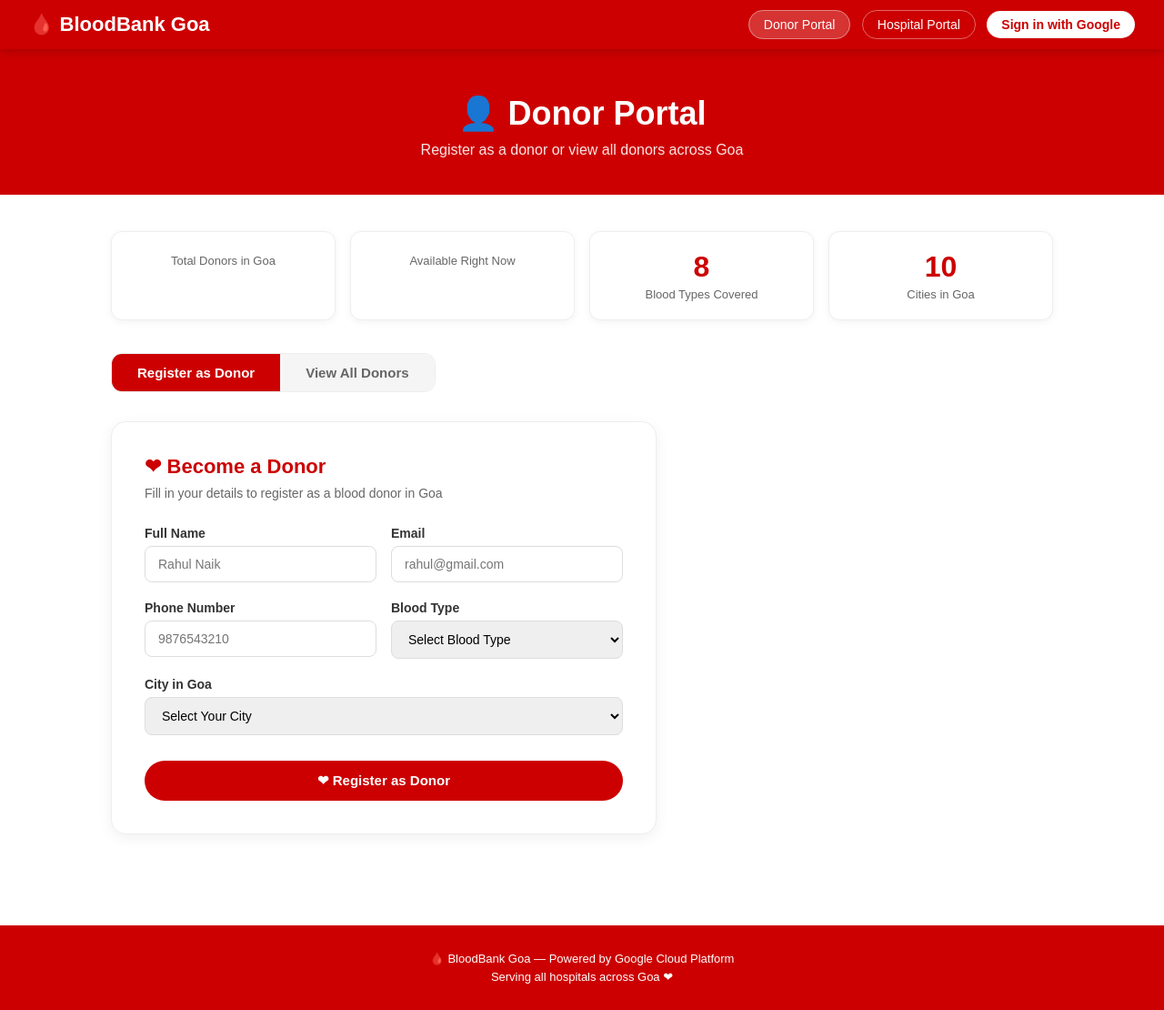
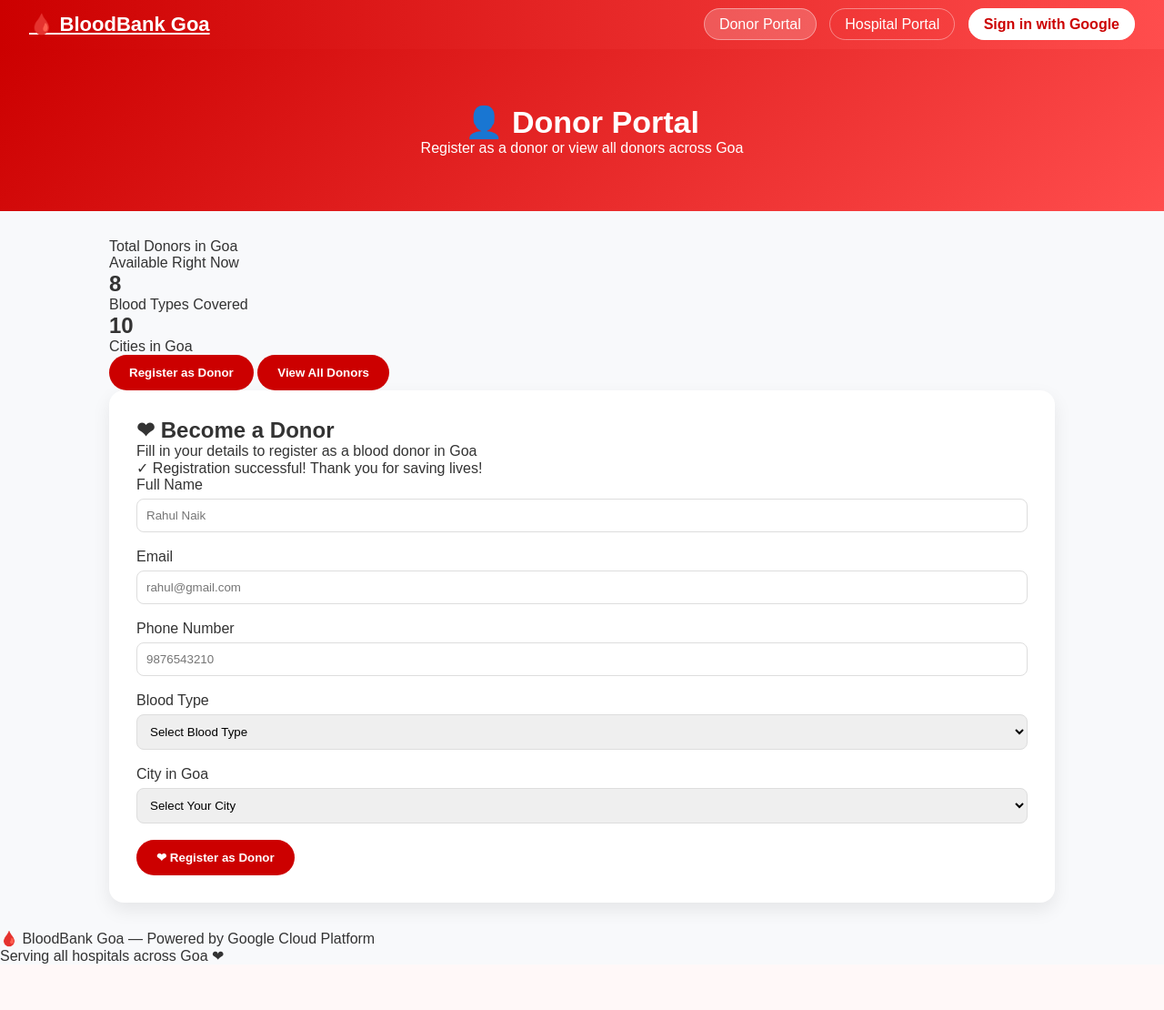
Before and after one commit to xxgitvc/bloodbank-project, a Flask app: page /donor in a window 1280 px wide. Shown: the whole page at 91% size. After the commit the page ends 1059 px from the top, so only its background shows below. Run offline with Flask 3, Linux system fonts and the light colour scheme; data that the repository does not hold is empty.

Commit message:
Refactor styles for donor portal layout and design
Updated styles for the donor portal, including navbar, header, and form elements. Enhanced layout and visual appearance with new CSS properties.

```diff
--- a/templates/donor.html
+++ b/templates/donor.html
@@ -5,47 +5,145 @@
 <meta name="viewport" content="width=device-width, initial-scale=1.0">
 <title>Donor Portal - BloodBank Goa</title>
 <style>
-*{margin:0;padding:0;box-sizing:border-box;font-family:Arial,sans-serif}
-nav{background:#CC0000;padding:14px 32px;display:flex;justify-content:space-between;align-items:center;position:sticky;top:0;z-index:100;box-shadow:0 2px 10px rgba(0,0,0,0.2)}
-.logo{color:#fff;font-size:22px;font-weight:bold;text-decoration:none}
-.nav-links a{color:#fff;text-decoration:none;font-size:14px;padding:7px 16px;border-radius:20px;border:1px solid rgba(255,255,255,0.4);margin-left:8px}
-.nav-links a:hover{background:rgba(255,255,255,0.15)}
-.signin{background:#fff !important;color:#CC0000 !important;font-weight:bold;border:none !important}
-.page-header{background:#CC0000;color:#fff;text-align:center;padding:50px 32px 40px}
-.page-header h1{font-size:36px;font-weight:bold;margin-bottom:10px}
-.page-header p{font-size:16px;opacity:0.9}
-.container{max-width:1100px;margin:0 auto;padding:40px 32px}
-.tabs{display:flex;gap:0;margin-bottom:32px;border-radius:12px;overflow:hidden;border:1px solid #eee;width:fit-content}
-.tab{padding:12px 28px;background:#f5f5f5;color:#666;font-size:15px;font-weight:bold;cursor:pointer;border:none;transition:all 0.2s}
-.tab.active{background:#CC0000;color:#fff}
-.tab:hover:not(.active){background:#ffe0e0;color:#CC0000}
-.tab-content{display:none}
-.tab-content.active{display:block}
-.form-card{background:#fff;border:1px solid #eee;border-radius:16px;padding:36px;max-width:600px;box-shadow:0 4px 16px rgba(0,0,0,0.06)}
-.form-card h2{color:#CC0000;font-size:22px;margin-bottom:8px}
-.form-card p{color:#666;font-size:14px;margin-bottom:28px}
-.form-group{margin-bottom:20px}
-.form-group label{display:block;font-size:14px;font-weight:bold;color:#333;margin-bottom:6px}
-.form-group input,.form-group select{width:100%;padding:11px 14px;border:1px solid #ddd;border-radius:8px;font-size:14px;outline:none;transition:border 0.2s}
-.form-group input:focus,.form-group select:focus{border-color:#CC0000;box-shadow:0 0 0 3px rgba(204,0,0,0.08)}
-.form-row{display:grid;grid-template-columns:1fr 1fr;gap:16px}
-.btn-submit{background:#CC0000;color:#fff;padding:13px 32px;border:none;border-radius:30px;font-size:15px;font-weight:bold;cursor:pointer;width:100%;margin-top:8px;transition:background 0.2s}
-.btn-submit:hover{background:#aa0000}
-.donors-grid{display:grid;grid-template-columns:repeat(auto-fill,minmax(280px,1fr));gap:20px}
-.donor-card{background:#fff;border:1px solid #eee;border-radius:14px;padding:22px;box-shadow:0 2px 10px rgba(0,0,0,0.05);transition:transform 0.2s}
-.donor-card:hover{transform:translateY(-4px)}
-.donor-avatar{width:52px;height:52px;border-radius:50%;background:#CC0000;color:#fff;display:flex;align-items:center;justify-content:center;font-size:20px;font-weight:bold;margin-bottom:14px}
-.donor-card h3{font-size:16px;font-weight:bold;color:#333;margin-bottom:4px}
-.donor-card p{font-size:13px;color:#666;margin:4px 0}
-.blood-badge{display:inline-block;background:#CC0000;color:#fff;font-size:13px;font-weight:bold;padding:4px 14px;border-radius:20px;margin-top:8px}
-.available{display:inline-block;background:#e8f5e9;color:#2e7d32;font-size:11px;font-weight:bold;padding:3px 10px;border-radius:20px;margin-left:8px}
-.stats-row{display:grid;grid-template-columns:repeat(auto-fit,minmax(200px,1fr));gap:16px;margin-bottom:36px}
-.stat-card{background:#fff;border:1px solid #eee;border-radius:12px;padding:20px;text-align:center;box-shadow:0 2px 8px rgba(0,0,0,0.05)}
-.stat-card h2{font-size:32px;font-weight:bold;color:#CC0000}
-.stat-card p{font-size:13px;color:#666;margin-top:4px}
-footer{background:#CC0000;color:#fff;text-align:center;padding:24px;font-size:13px;margin-top:60px}
-footer p{margin:5px 0}
-.success-msg{background:#e8f5e9;color:#2e7d32;border:1px solid #c8e6c9;border-radius:8px;padding:12px 16px;margin-bottom:20px;font-size:14px;display:none}
+*{
+    margin:0;
+    padding:0;
+    box-sizing:border-box;
+    font-family:'Poppins',sans-serif;
+}
+
+body{
+    background:#f8f9fb;
+    color:#333;
+}
+
+/* NAVBAR */
+nav{
+    background:linear-gradient(90deg,#cc0000,#ff4d4d);
+    padding:14px 32px;
+    display:flex;
+    justify-content:space-between;
+    align-items:center;
+    box-shadow:0 4px 12px rgba(0,0,0,0.1);
+}
+
+.logo{
+    color:#fff;
+    font-size:22px;
+    font-weight:600;
+}
+
+.nav-links a{
+    color:#fff;
+    text-decoration:none;
+    margin-left:10px;
+    padding:8px 16px;
+    border-radius:20px;
+    border:1px solid rgba(255,255,255,0.4);
+    transition:0.3s;
+}
+
+.nav-links a:hover{
+    background:#fff;
+    color:#cc0000;
+}
+
+.signin{
+    background:#fff !important;
+    color:#cc0000 !important;
+    font-weight:600;
+}
+
+/* HEADER */
+.page-header{
+    background:linear-gradient(135deg,#cc0000,#ff4d4d);
+    color:#fff;
+    text-align:center;
+    padding:60px 20px;
+}
+
+.page-header h1{
+    font-size:34px;
+    font-weight:600;
+}
+
+/* CONTAINER */
+.container{
+    max-width:1100px;
+    margin:auto;
+    padding:30px;
+}
+
+/* CARD */
+.form-card{
+    background:#fff;
+    border-radius:16px;
+    padding:30px;
+    box-shadow:0 8px 20px rgba(0,0,0,0.08);
+}
+
+/* FORM */
+.form-group{
+    margin-bottom:18px;
+}
+
+label{
+    font-weight:500;
+    display:block;
+    margin-bottom:6px;
+}
+
+select,input{
+    width:100%;
+    padding:10px;
+    border-radius:8px;
+    border:1px solid #ddd;
+}
+
+/* BUTTON */
+button{
+    background:#cc0000;
+    color:#fff;
+    padding:12px 22px;
+    border:none;
+    border-radius:25px;
+    font-weight:600;
+    cursor:pointer;
+    transition:0.3s;
+}
+
+button:hover{
+    background:#ff3333;
+}
+
+/* GRID */
+.hospitals-grid{
+    display:grid;
+    grid-template-columns:repeat(auto-fit,minmax(260px,1fr));
+    gap:20px;
+    margin-top:20px;
+}
+
+/* CARD ITEM */
+.hosp-card{
+    background:#fff;
+    border-radius:14px;
+    padding:18px;
+    box-shadow:0 6px 15px rgba(0,0,0,0.08);
+    transition:0.3s;
+}
+
+.hosp-card:hover{
+    transform:translateY(-5px);
+}
+
+/* TITLE */
+.section-title{
+    margin-top:30px;
+    color:#cc0000;
+    font-weight:600;
+    font-size:22px;
+}
 </style>
 </head>
 <body>
```
